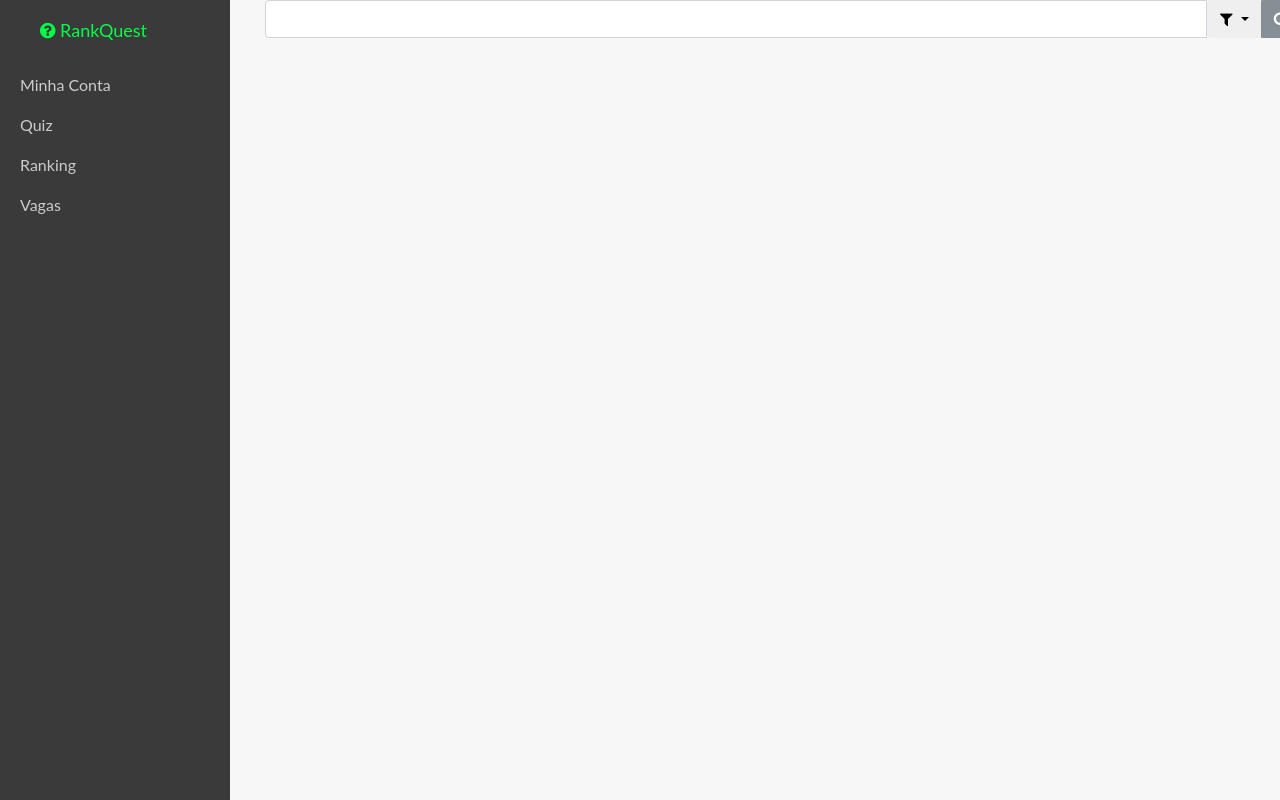
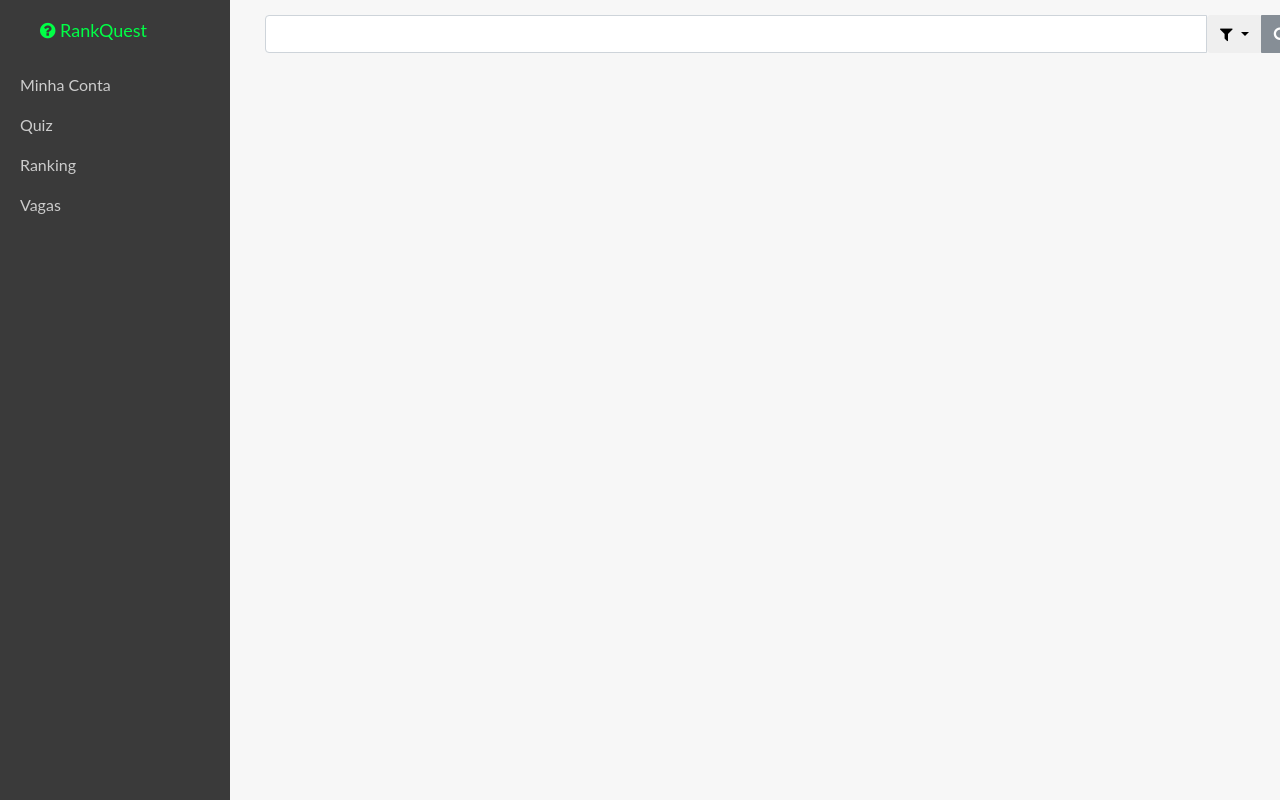
Before and after one commit to gspereira/RankQuest, a PHP site: page /pages/user.php in a window 1280 px wide. Run offline with PHP 8.4, Linux system fonts and the light colour scheme; some libraries are stand-ins or nearby versions.

Commit message:
padding
padding

```diff
--- a/css/rankquest.css
+++ b/css/rankquest.css
@@ -26,6 +26,7 @@ p.small {
   width: 100%;
   position: absolute;
   margin-left:250px ;
+  padding: 15px
 
 }
 
```
